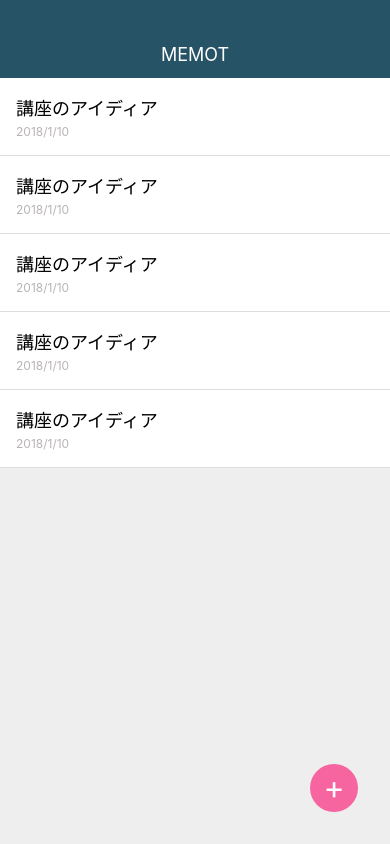
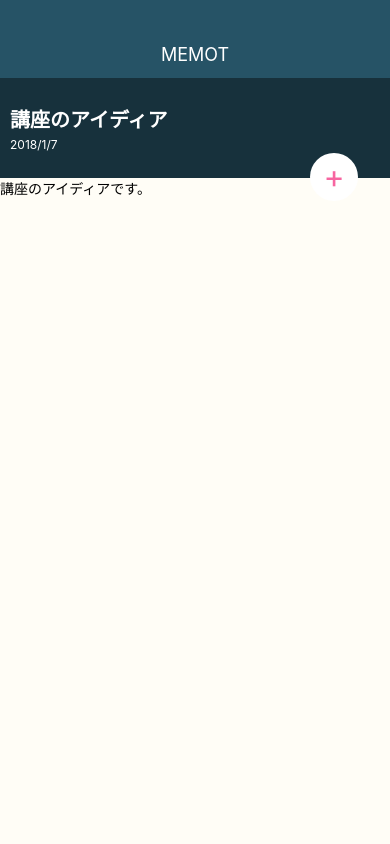
Before and after one commit to tatsu0626/MemoApp, a React Native app: screen / in a window 390 px wide. Built offline with nearby package versions, Linux system fonts and the light colour scheme.

Commit message:
Style MemoDetailScreen

```diff
--- a/App.js
+++ b/App.js
@@ -1,14 +1,14 @@
 import React from 'react';
 import { StyleSheet, Text, View } from 'react-native';
 import Appbar from './src/components/Appbar';
-import MemoListScreen from './src/screens/MemoListScreen';
+import MemoDetailScreen from './src/screens/MemoDetailScreen';
 
 export default class App extends React.Component {
   render() {
     return (
       <View style={styles.container}>
         <Appbar />
-        <MemoListScreen />
+        <MemoDetailScreen />
       </View>
     );
   }
--- a/src/elements/Circlebotton.js
+++ b/src/elements/Circlebotton.js
@@ -3,9 +3,17 @@ import { StyleSheet, Text, View } from 'react-native';
 
 class Circlebotton extends React.Component {
   render() {
+    const {style,color} =this.props;
+    let bgColor ='#f765a0'
+    let textColor ='white'
+
+    if (color==='white'){
+      bgColor='#fff';
+      textColor='#f765a0';
+    }
     return(
-      <View style={styles.memoaddbotton}>
-      <Text style={styles.memoaddbottonTitle}>
+      <View style={[styles.memoaddbotton,style,{backgroundColor:bgColor}]}>
+      <Text style={[styles.memoaddbottonTitle,{color:textColor}]}>
        {this.props.children}
       </Text>
       </View>
@@ -20,7 +28,6 @@ const styles= StyleSheet.create({
     right: 32,
     width: 48,
     height: 48,
-    backgroundColor: '#f765a0',
     borderRadius: 24,
     justifyContent: 'center',
     alignItems: 'center',
--- /dev/null
+++ b/src/screens/MemoDetailScreen.js
@@ -0,0 +1,68 @@
+import React from 'react';
+import { StyleSheet, Text, View } from 'react-native';
+import Circlebotton from '../elements/Circlebotton'
+
+class MemoDetailScreen extends React.Component{
+  render(){
+    return(
+    <View style={styles.container}>
+      <View>
+       <View style={styles.MemoHeader}>
+        <View>
+          <Text style={styles.MemoHeaderTitle}>講座のアイディア</Text>
+          <Text style={styles.MemoHeaderDate}>2018/1/7</Text>
+        </View>
+       </View>
+      </View>
+
+      <View styke={styles.MemoContents}>
+        <Text>
+           講座のアイディアです。
+        </Text>
+      </View>
+
+      <Circlebotton color="white" style={styles.editBotton}>
+            +
+      </Circlebotton>
+    </View>
+    );
+  }
+}
+
+const styles = StyleSheet.create({
+  container:{
+    flex: 1,
+    width: '100%',
+  },
+  MemoHeader:{
+    height: 100,
+    backgroundColor:'#17313C',
+    justifyContent:'center',
+    padding: 10,
+  },
+  MemoHeaderTitle:{
+    fontSize: 20,
+    fontWeight:'bold',
+    color:'#fff',
+    marginBottom:4,
+},
+  MemoHeaderDate:{
+    fontSize: 12,
+    color:'#fff'
+
+  },
+  MemoContents:{
+    paddingTop:30,
+    paddingLeft:20,
+    paddingRight:20,
+    paddingBottom:20,
+    backgroundColor: '#fff',
+    flex:1,
+  },
+  editBotton:{
+    top:75,
+  },
+});
+
+
+export default MemoDetailScreen;
```
